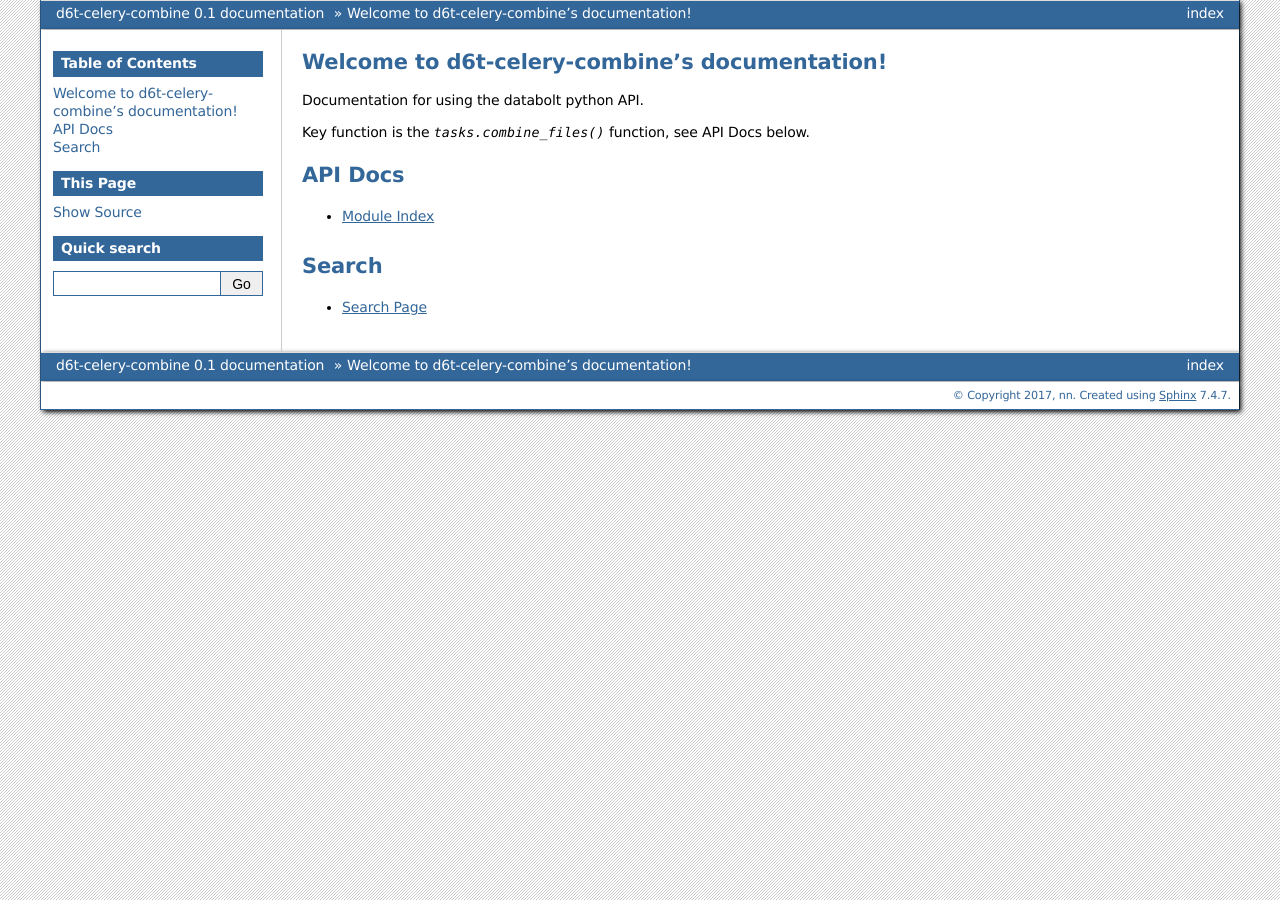
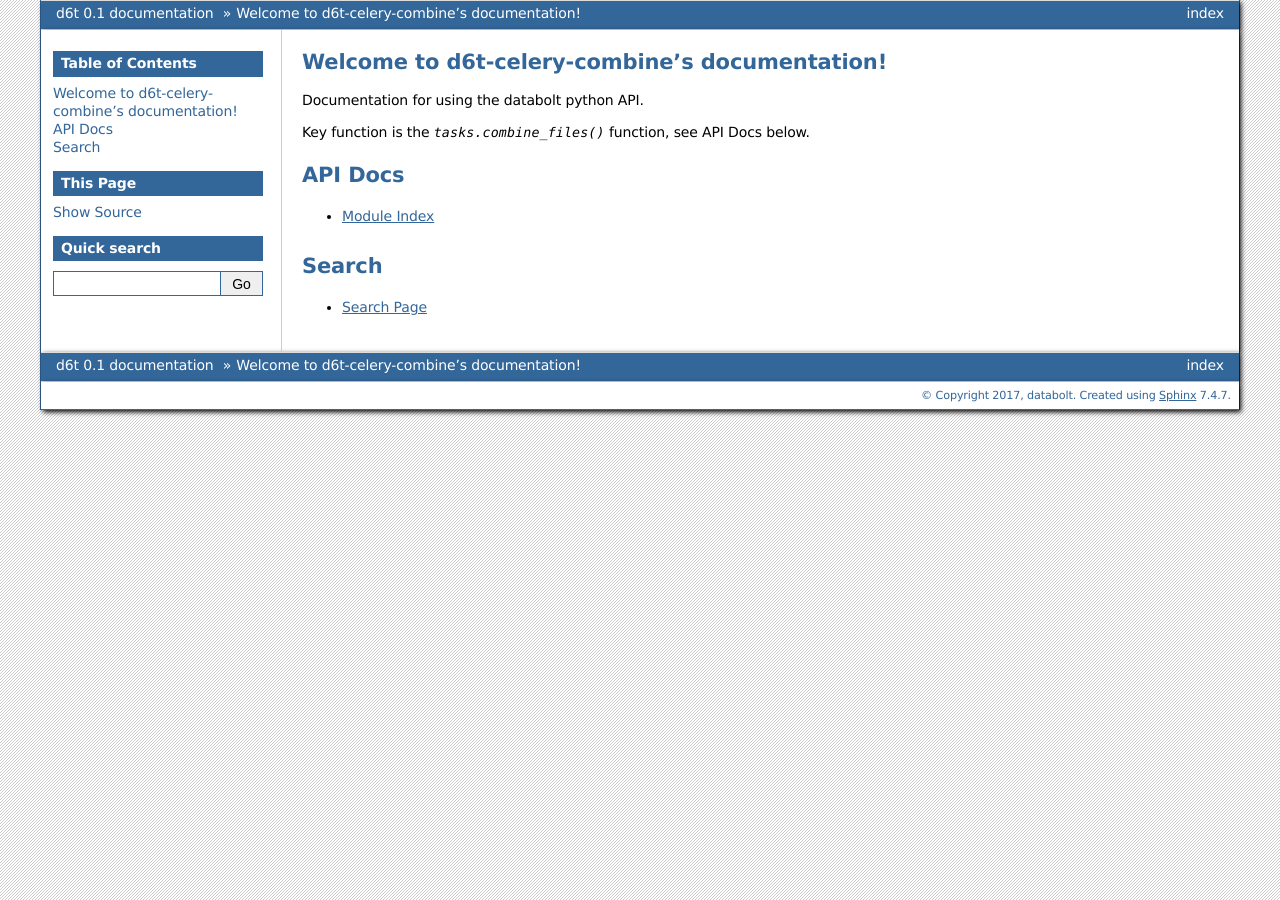
Before and after one commit to d6t/d6tstack, a Sphinx documentation site: the page built from docs/source/index.rst, in a window 1280 px wide. Built offline with Sphinx 7.4.7, drawn with Linux system fonts in a browser that asks for light colours; pages that are not in the unit, such as notebooks, are missing from menus.

```diff
--- a/docs/source/conf.py
+++ b/docs/source/conf.py
@@ -1,7 +1,7 @@
 #!/usr/bin/env python3
 # -*- coding: utf-8 -*-
 #
-# d6t-celery-combine documentation build configuration file, created by
+# d6t-lib documentation build configuration file, created by
 # sphinx-quickstart on Tue Nov 28 11:32:56 2017.
 #
 # This file is execfile()d with the current directory set to its
@@ -21,7 +21,7 @@ import os
 import sys
 sys.path.insert(0, os.path.abspath('.'))
 sys.path.insert(0, os.path.abspath('../')) #todo: why is this not working?
-sys.path.insert(0, os.path.abspath('/mnt/data/dev/d6t-django-combine/datasets/combiner'))
+sys.path.insert(0, os.path.abspath('/vagrant/d6t-lib/d6t'))
 
 
 # -- General configuration ------------------------------------------------
@@ -52,9 +52,9 @@ source_suffix = '.rst'
 master_doc = 'index'
 
 # General information about the project.
-project = 'd6t-celery-combine'
-copyright = '2017, nn'
-author = 'nn'
+project = 'd6t'
+copyright = '2017, databolt'
+author = 'databolt'
 
 # The version info for the project you're documenting, acts as replacement for
 # |version| and |release|, also used in various other places throughout the
@@ -121,7 +121,7 @@ html_static_path = ['_static']
 # -- Options for HTMLHelp output ------------------------------------------
 
 # Output file base name for HTML help builder.
-htmlhelp_basename = 'd6t-celery-combinedoc'
+htmlhelp_basename = 'd6t-lib-doc'
 
 
 # -- Options for LaTeX output ---------------------------------------------
@@ -148,7 +148,7 @@ latex_elements = {
 # (source start file, target name, title,
 #  author, documentclass [howto, manual, or own class]).
 latex_documents = [
-    (master_doc, 'd6t-celery-combine.tex', 'd6t-celery-combine Documentation',
+    (master_doc, 'd6t-lib.tex', 'd6t-lib Documentation',
      'nn', 'manual'),
 ]
 
@@ -158,7 +158,7 @@ latex_documents = [
 # One entry per manual page. List of tuples
 # (source start file, name, description, authors, manual section).
 man_pages = [
-    (master_doc, 'd6t-celery-combine', 'd6t-celery-combine Documentation',
+    (master_doc, 'd6t-lib', 'd6t-lib Documentation',
      [author], 1)
 ]
 
@@ -169,7 +169,7 @@ man_pages = [
 # (source start file, target name, title, author,
 #  dir menu entry, description, category)
 texinfo_documents = [
-    (master_doc, 'd6t-celery-combine', 'd6t-celery-combine Documentation',
-     author, 'd6t-celery-combine', 'One line description of project.',
+    (master_doc, 'd6t-lib', 'd6t-lib Documentation',
+     author, 'd6t-lib', 'Databolt python library - Accelerate data engineering',
      'Miscellaneous'),
 ]
```
Also changed, not shown: README.md (+1 -3 lines), docs/source/modules.rst (+2 -6 lines).
